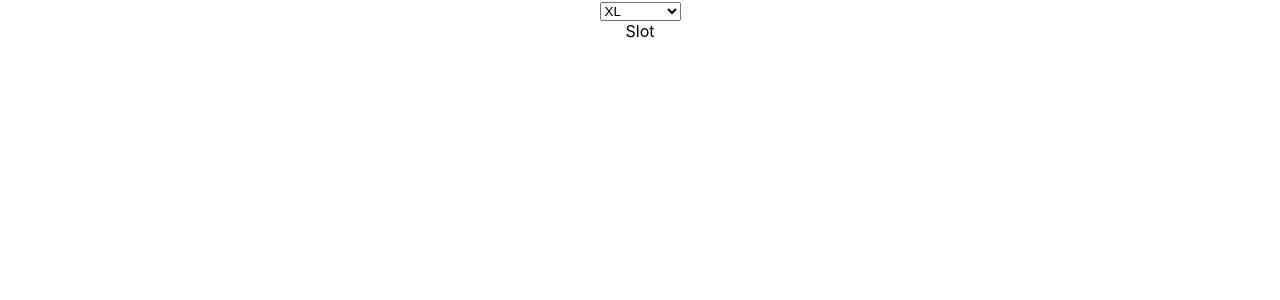
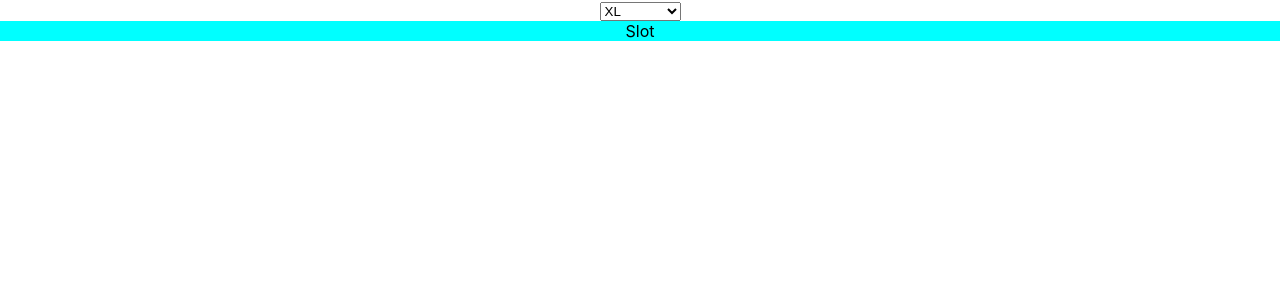
Before and after one commit to mohofo7/Layout-Generator, a React (Create React App) app: page / in a window 1280 px wide. Shown: the top 300 px of the page. Built offline with nearby package versions, Linux system fonts and the light colour scheme.

Commit message:
slots works fine , style files added

```diff
--- a/src/components/container/container.js
+++ b/src/components/container/container.js
@@ -1,14 +1,14 @@
 import React from 'react'
 import Slot from './../slot/slot'
 import parseString from './../../utils/parseString'
+import './container.css'
 class container extends React.Component{
 
     render(){
         let parsedString = parseString(this.props.layoutString)
-        console.log(parsedString)
-        let slots = parsedString.map((slot)=>
-            <Slot className = {slot}/>
-        )
+        let slots = parsedString.map((slot)=>{
+            return <Slot slotType={slot}/>
+        })
         return (
             <div>{slots}</div>
         )
--- a/src/components/slot/slot.js
+++ b/src/components/slot/slot.js
@@ -1,8 +1,8 @@
 import React from 'react'
-
+import './slot.scss'
 function Slot(props){
     return (
-        <div>
+        <div className={props.slotType}>
             Slot
         </div>
     )
--- /dev/null
+++ b/src/components/slot/slot.scss
@@ -0,0 +1,11 @@
+.XL {
+    background-color: aqua
+}
+
+.L {
+    background-color: brown
+}
+
+.SM {
+    background-color: darkolivegreen
+}
```
Also changed, not shown: src/components/container/container.css (added).
